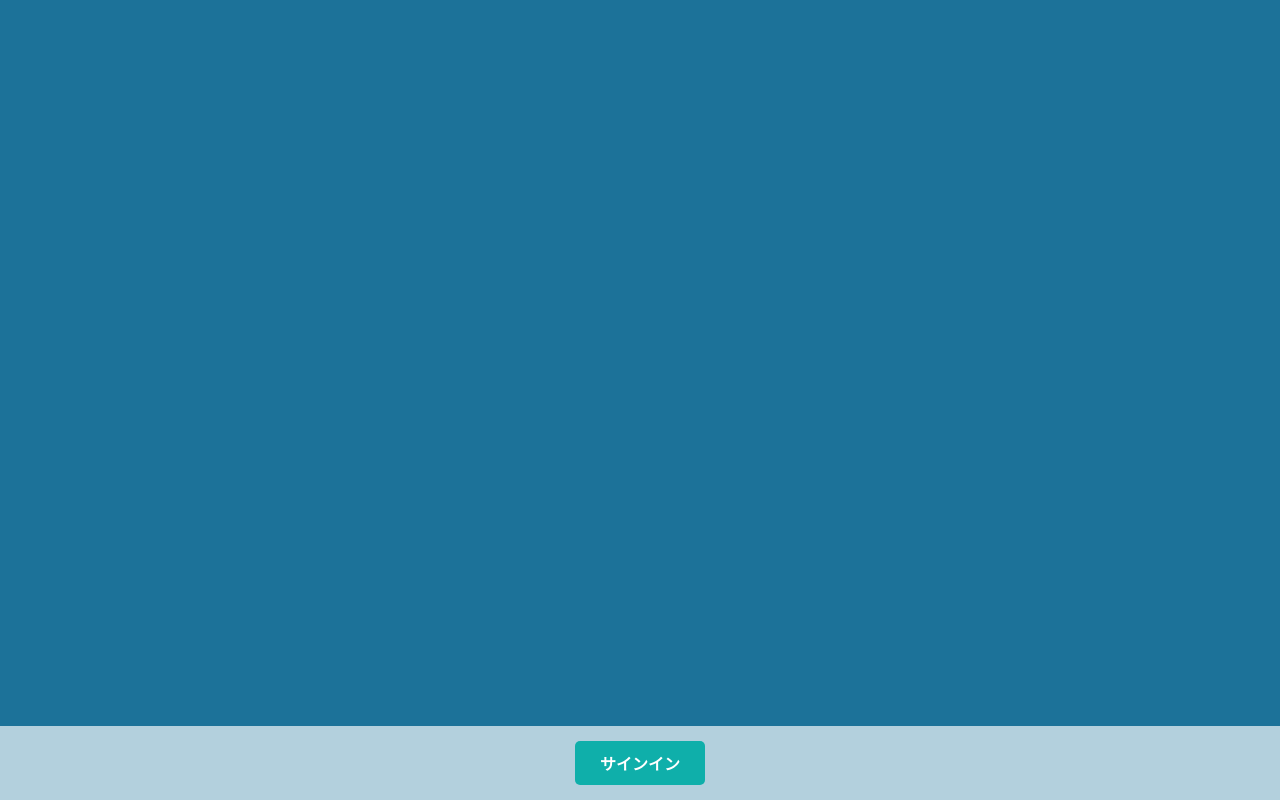
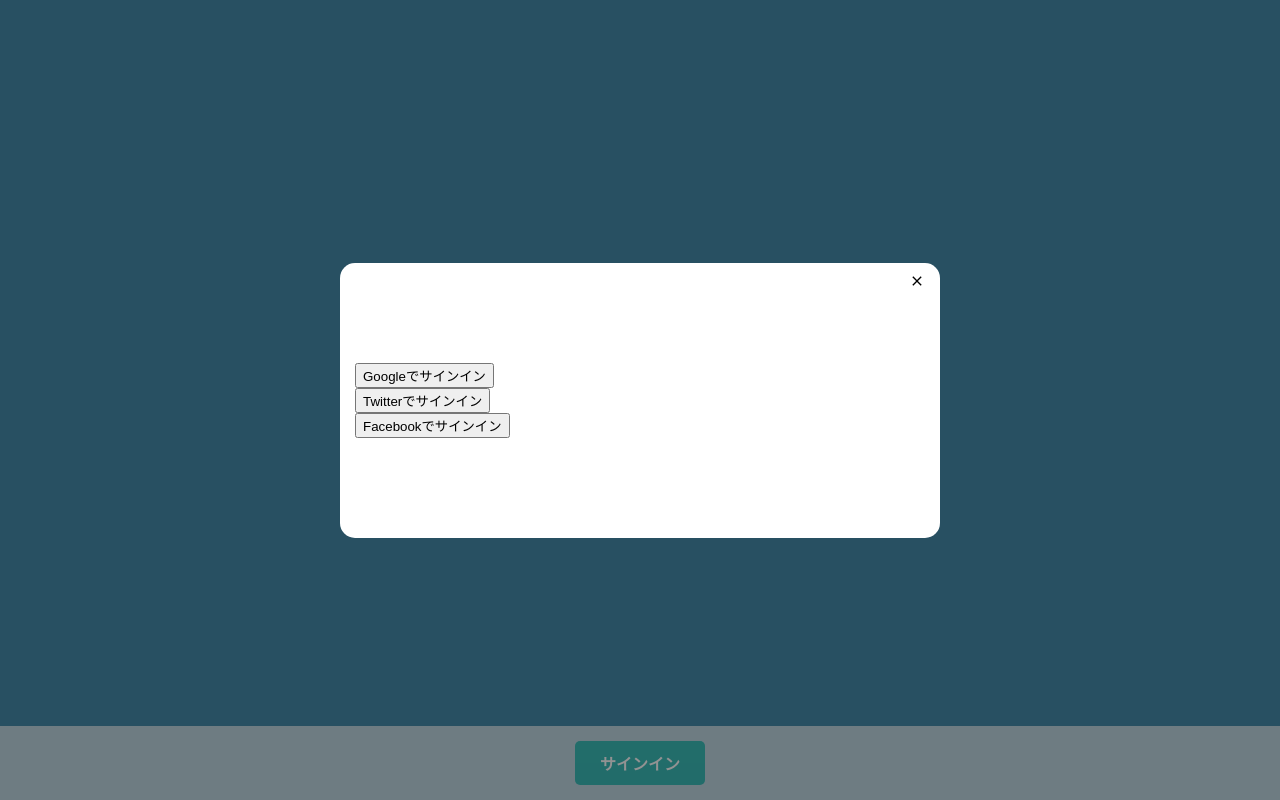
Before and after one commit to ShojiAkifumi/clone-chat, a React (Create React App) app: page / in a window 1280 px wide. Both pictures are taken after a click on the button "サインイン". Built offline with nearby package versions, Linux system fonts and the light colour scheme; no server answers; the database is empty.

Commit message:
add twitter provider

```diff
--- a/src/App.scss
+++ b/src/App.scss
@@ -99,6 +99,10 @@
       word-wrap: break-word;
       word-break: break-all;
       position: relative;
+      a {
+        display: inline-block;
+        text-shadow: none;
+      }
       &::before {
         content: "";
         position: absolute;
@@ -399,7 +403,6 @@
   justify-content: center;
   align-items: center;
   z-index: 9999;
-  cursor: pointer;
   .modal-content {
     background-color: #fff;
     border-radius: 15px;
--- a/src/components/ChatRoom/Messages/Messages.jsx
+++ b/src/components/ChatRoom/Messages/Messages.jsx
@@ -3,9 +3,11 @@
 import useScrollEffect from "./useScrollEffect";
 import { userContext } from "../../../App";
 import { signOut } from "firebase/auth";
-import Modal from "../Modal";
+import Modal from "../../utility/Modal";
+import Button from "../../utility/Button";
 import { BsArrowClockwise } from "react-icons/bs";
 import { changeBgEffect } from "./changeBgEffect";
+import Text from "./Text";
 
 const Messages = ({ scroll }) => {
   const [userModalOpen, setUserModalOpen] = useState(false);
@@ -77,7 +79,7 @@
                 >
                   {message.text && (
                     <div className="talkText">
-                      {message.text}
+                      <Text text={message.text} />
                       <img
                         src={message.photoUrl}
                         alt={message.uid}
@@ -111,10 +113,16 @@
               );
             })}
           {userModalOpen && (
-            <Modal closeModal={() => setUserModalOpen(false)}>
-              <div className="logout-btn">
-                <button onClick={() => signOut(auth)}>ログアウト</button>
-              </div>
+            <Modal
+              openModal={() => setUserModalOpen(true)}
+              closeModal={() => setUserModalOpen(false)}
+            >
+              <Button
+                buttonClass="logout-btn"
+                buttonAction={() => signOut(auth)}
+              >
+                ログアウト
+              </Button>
             </Modal>
           )}
         </div>
--- /dev/null
+++ b/src/components/ChatRoom/Messages/Text.jsx
@@ -0,0 +1,23 @@
+const Text = ({ text }) => {
+  // eslint-disable-next-line no-useless-escape
+  const regexp_url = /(https?:\/\/[\w/:%#\$&\?\(\)~\.=\+\-]+)/g;
+
+  return (
+    <>
+      {regexp_url.test(text) ? (
+        <div
+          dangerouslySetInnerHTML={{
+            __html: text.replace(
+              regexp_url,
+              '<a href="$1" target="_blank">$1</a>'
+            ),
+          }}
+        ></div>
+      ) : (
+        <div>{text}</div>
+      )}
+    </>
+  );
+};
+
+export default Text;
--- a/src/components/SignIn/SignIn.jsx
+++ b/src/components/SignIn/SignIn.jsx
@@ -1,16 +1,53 @@
 import React, { useContext } from "react";
-import { signInWithRedirect, GoogleAuthProvider } from "firebase/auth";
+import {
+  signInWithRedirect,
+  GoogleAuthProvider,
+  TwitterAuthProvider,
+} from "firebase/auth";
 import { userContext } from "../../App";
+import Button from "../utility/Button";
+import { useState } from "react";
+import Modal from "../utility/Modal";
 
 const SignIn = () => {
-  const provider = new GoogleAuthProvider();
+  const googleProvider = new GoogleAuthProvider();
+  const twitterProvider = new TwitterAuthProvider();
   const auth = useContext(userContext);
+  const [isOpenSignin, setIsOpenSignin] = useState(false);
   return (
-    <div className="singin-btn">
-      <button onClick={() => signInWithRedirect(auth, provider)}>
+    <>
+      <Button
+        buttonClass="singin-btn"
+        buttonAction={() => setIsOpenSignin(!isOpenSignin)}
+      >
         サインイン
-      </button>
-    </div>
+      </Button>
+      {isOpenSignin && (
+        <Modal
+          openModal={() => setIsOpenSignin(true)}
+          closeModal={() => setIsOpenSignin(false)}
+        >
+          <Button
+            buttonClass="auth-btn google-btn"
+            buttonAction={() => signInWithRedirect(auth, googleProvider)}
+          >
+            Googleでサインイン
+          </Button>
+          <Button
+            buttonClass="auth-btn twitter-btn"
+            buttonAction={() => signInWithRedirect(auth, twitterProvider)}
+          >
+            Twitterでサインイン
+          </Button>
+          <Button
+            buttonClass="auth-btn facebook-btn"
+            buttonAction={() => signInWithRedirect(auth, googleProvider)}
+          >
+            Facebookでサインイン
+          </Button>
+        </Modal>
+      )}
+    </>
   );
 };
 
--- /dev/null
+++ b/src/components/utility/Button.jsx
@@ -0,0 +1,11 @@
+import React from "react";
+
+const Button = (props) => {
+  return (
+    <div className={`${props.buttonClass} button`}>
+      <button onClick={props.buttonAction}>{props.children}</button>
+    </div>
+  );
+};
+
+export default Button;
--- a/src/components/ChatRoom/Modal.jsx
+++ b/src/components/utility/Modal.jsx
@@ -2,7 +2,7 @@
 
 const Modal = (props) => {
   return (
-    <div className="modal-overlay" onClick={props.closeModal}>
+    <div className="modal-overlay">
       <div className="modal-content">
         <MdOutlineClose
           className="modal-close-btn"
```
